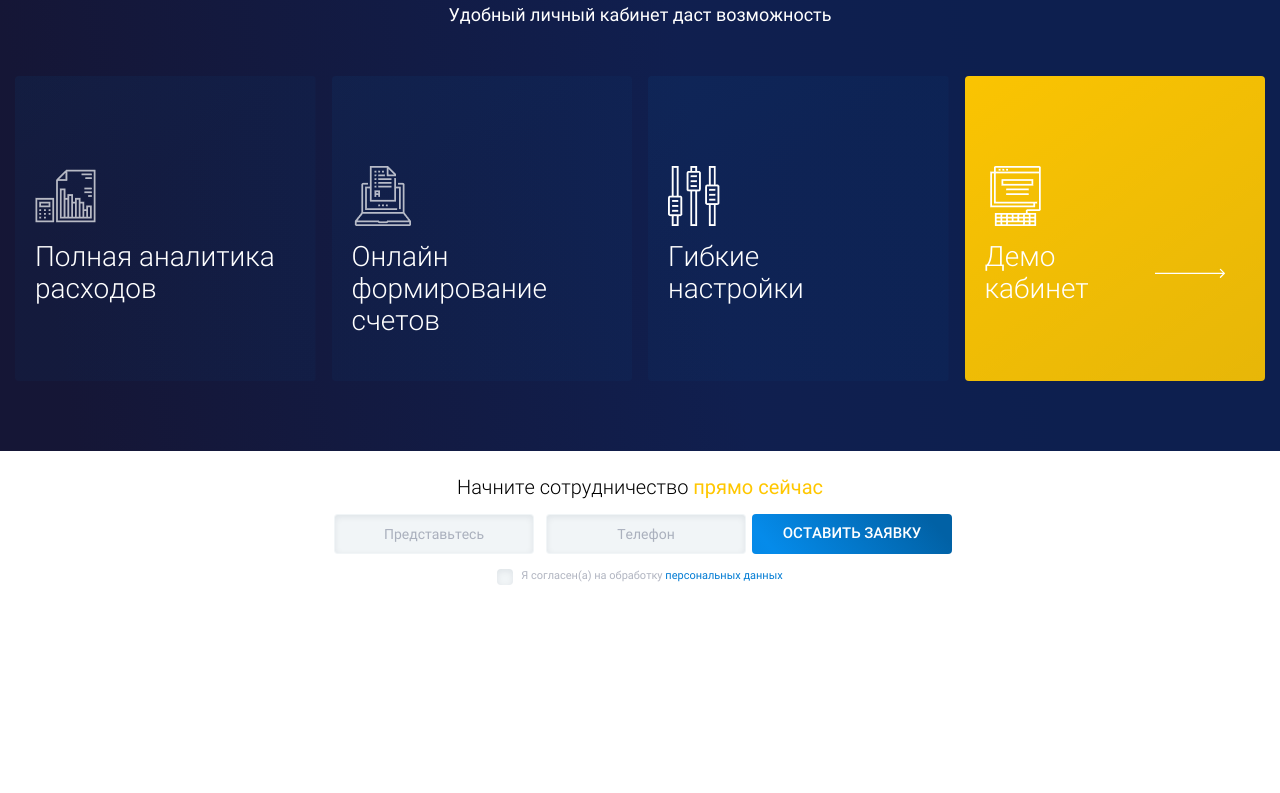
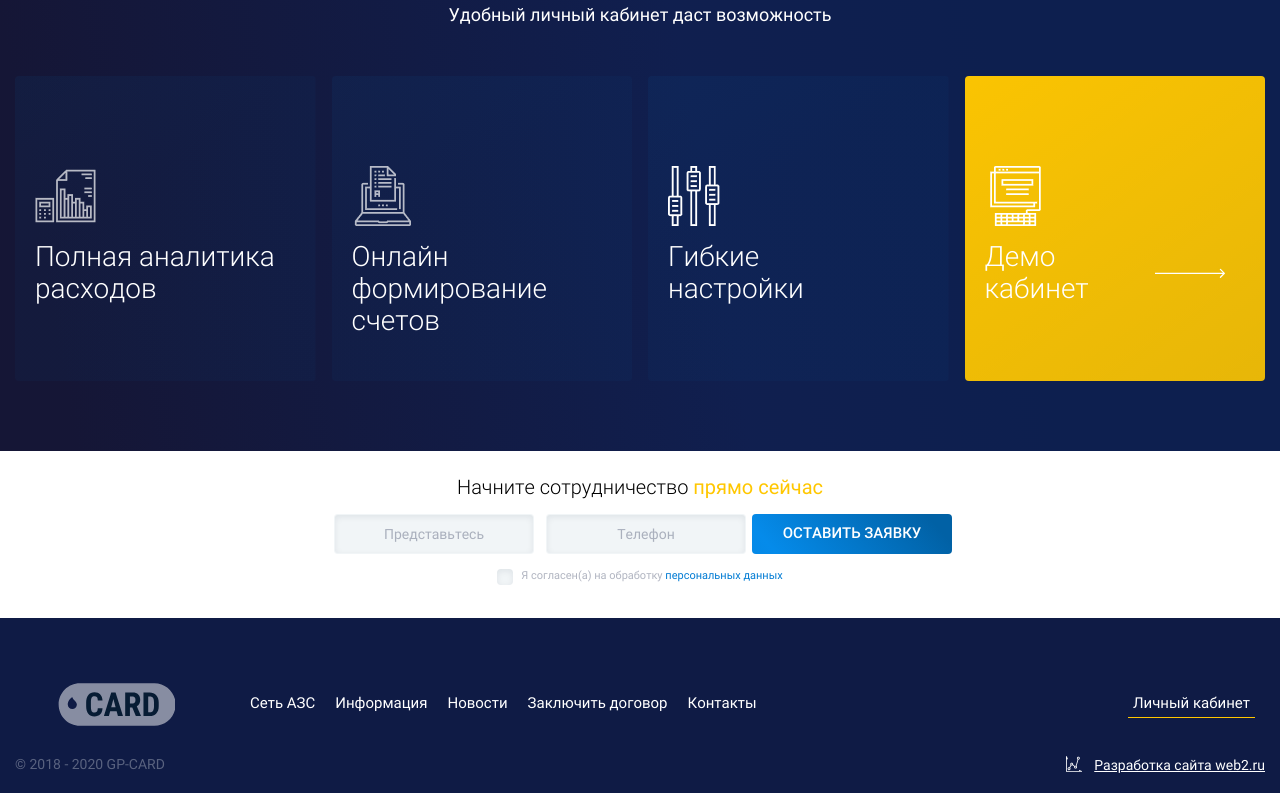
Before and after one commit to omicron-s/gp-card, a plain HTML site: page dist/index.html in a window 1280 px wide. Shown: the part 3419-4212 px from the top of the page. Before the commit the page ends 4037 px from the top, so only its background shows below. Drawn offline with nearby package versions, Linux system fonts and the light colour scheme; files whose address does not match are found by name.

Commit message:
fiex footer

```diff
--- a/dist/index.html
+++ b/dist/index.html
@@ -223,6 +223,32 @@
         </div>
       </div>
     </main>
+    <footer class="footer">
+      <div class="container">
+        <div class="footer__row"><a class="logo" href="#">
+            <svg class="logo-gp">
+              <use href="img/sprites/sprite.svg#logo-gp"></use>
+            </svg>
+            <svg class="logo-card">
+              <use href="img/sprites/sprite.svg#logo-card"></use>
+            </svg></a>
+          <nav class="footer__nav">
+            <ul>
+              <li><a href="#">Сеть АЗС</a></li>
+              <li><a href="#">Информация</a></li>
+              <li><a href="#">Новости</a></li>
+              <li><a href="#">Заключить договор</a></li>
+              <li><a href="#">Контакты</a></li>
+              <li><a href="#">Личный кабинет</a></li>
+            </ul>
+          </nav>
+        </div>
+        <div class="footer__bottom"><span>© 2018 - 2020 GP-CARD </span><a class="footer__bottom-web2" href="https://web2.ru" target="_blank" title="Переход на сайт web2.ru">
+            <svg width="24" height="24">
+              <use href="./img/sprites/sprite.svg#web2ru"></use>
+            </svg><span>Разработка сайта web2.ru</span></a></div>
+      </div>
+    </footer>
     <script src="./js/vendor.js"></script>
     <script src="./js/main.js"></script>
   </body>
```
